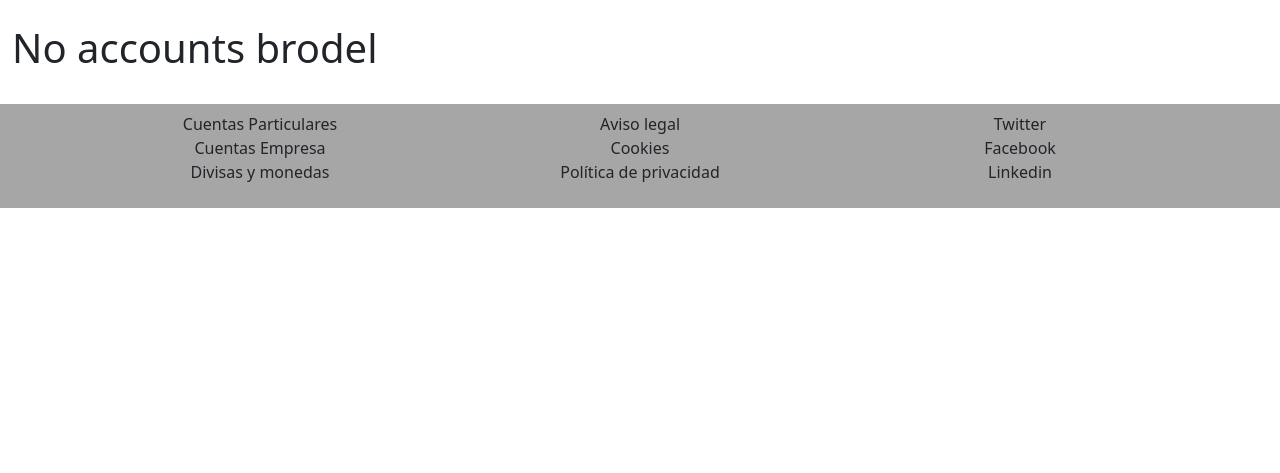
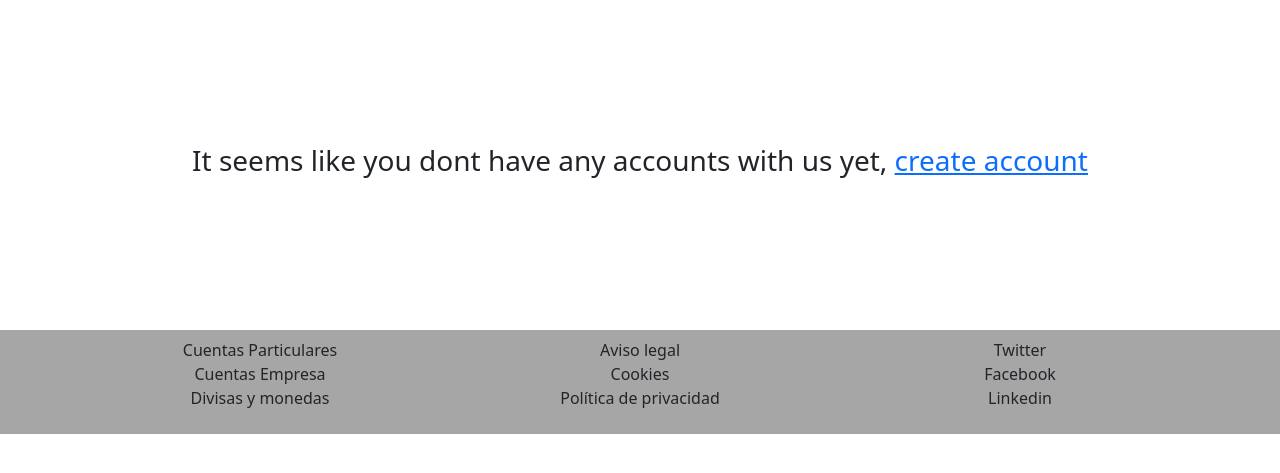
Before and after one commit to jaimelgc/polaris, a Django app: template client/templates/client/dashboard.html in a window 1280 px wide. Shown: the part 244-717 px from the top of the page. Run offline with Django 4.2, Linux system fonts and the light colour scheme; the template is opened without the code that fills it, so the values that code supplies are empty; some libraries are stand-ins or nearby versions.

Commit message:
mensaje de creación de cuenta #18

```diff
--- a/client/templates/client/dashboard.html
+++ b/client/templates/client/dashboard.html
@@ -65,9 +65,11 @@
     </div>
 {% else %}
     <div class="row">
-        <div class="col-12 p-4">
-            <h1>No accounts brodel</h1>
+        <div class="col-12 p-5"></div>
+        <div class="col-12 d-flex justify-content-center align-items-end p-5">
+            <h3>It seems like you dont have any accounts with us yet, <a href="#">create account</a> </h3>
         </div>
+        <div class="col-12 p-5"></div>
     </div>
 {% endif %}
 {% endblock %}
```
